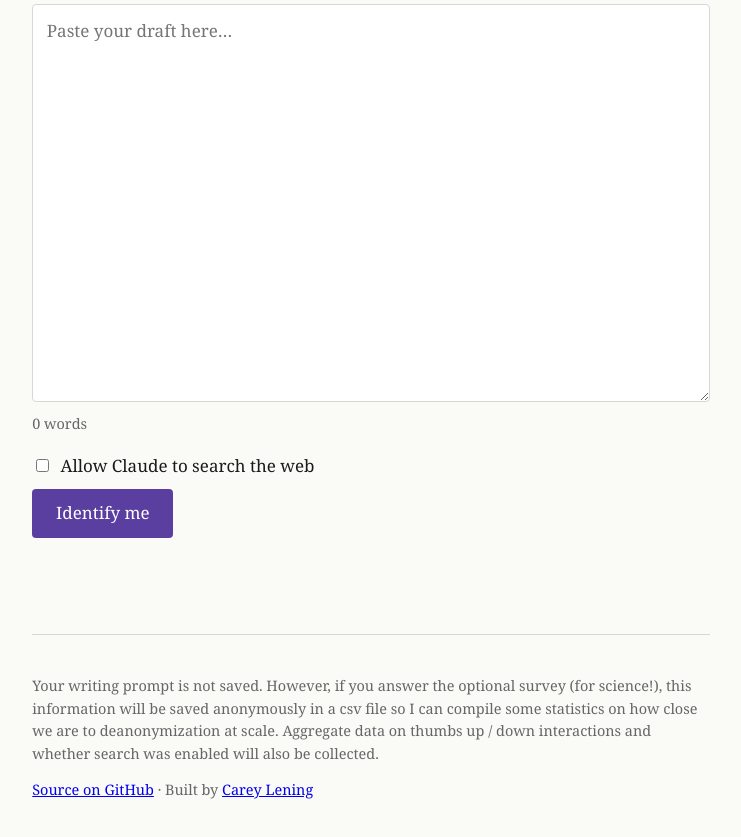
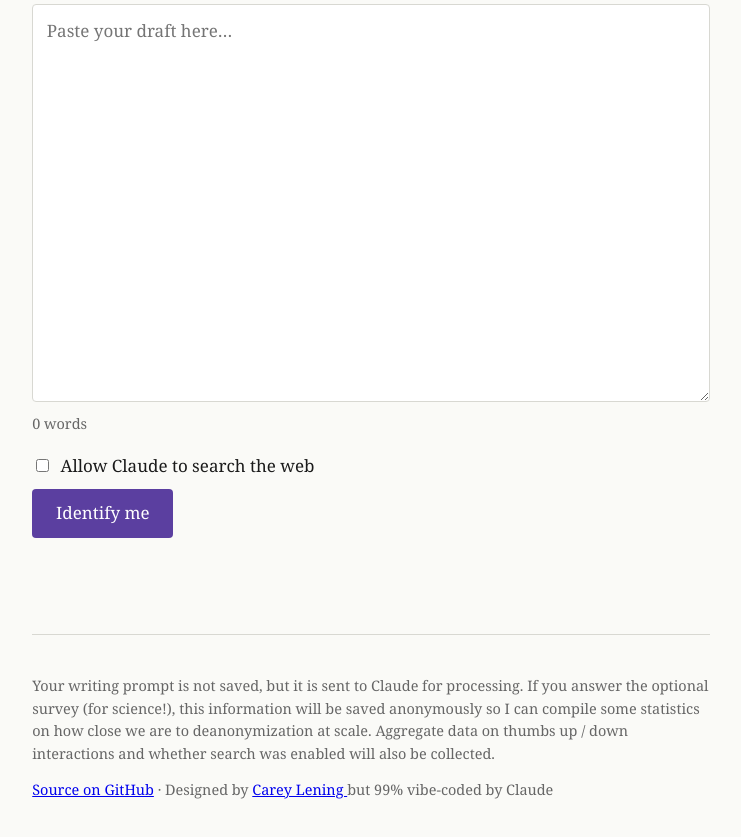
Before and after one commit to clening/depublius, a website: page public/index.html in a window 1280 px wide. Shown: the part 297-1134 px from the top of the page, without its empty margins (269-1010 px from the left). Drawn offline with Linux system fonts and the light colour scheme.

Commit message:
Modify title and footer content in index.html
Updated the title and footer text for clarity and accuracy.

```diff
--- a/public/index.html
+++ b/public/index.html
@@ -3,7 +3,7 @@
 <head>
   <meta charset="utf-8">
   <meta name="viewport" content="width=device-width,initial-scale=1">
-  <title>(De)Publius — Can Claude identify you from your writing?</title>
+  <title>(De)Publius — Can Claude identify you from your drafts ?</title>
   <link rel="stylesheet" href="/style.css">
   <!-- Turnstile api.js is injected by app.js AFTER data-sitekey is set,
        so the implicit-render scan picks up the populated div on first load. -->
@@ -81,8 +81,8 @@
     </section>
 
     <footer>
-      <p>Your writing prompt is not saved. However, if you answer the optional survey (for science!), this information will be saved anonymously in a csv file so I can compile some statistics on how close we are to deanonymization at scale. Aggregate data on thumbs up / down interactions and whether search was enabled will also be collected.</p>
-      <p><a href="https://github.com/clening/depublius">Source on GitHub</a> · Built by <a href="https://www.theargumentmag.com/">Carey Lening</a></p>
+      <p>Your writing prompt is not saved, but it is sent to Claude for processing. If you answer the optional survey (for science!), this information will be saved anonymously so I can compile some statistics on how close we are to deanonymization at scale. Aggregate data on thumbs up / down interactions and whether search was enabled will also be collected.</p>
+      <p><a href="https://github.com/clening/depublius">Source on GitHub</a> · Designed by <a href="https://consult.priva.cat">Carey Lening </a> but 99% vibe-coded by Claude</p>
     </footer>
   </main>
 
```
